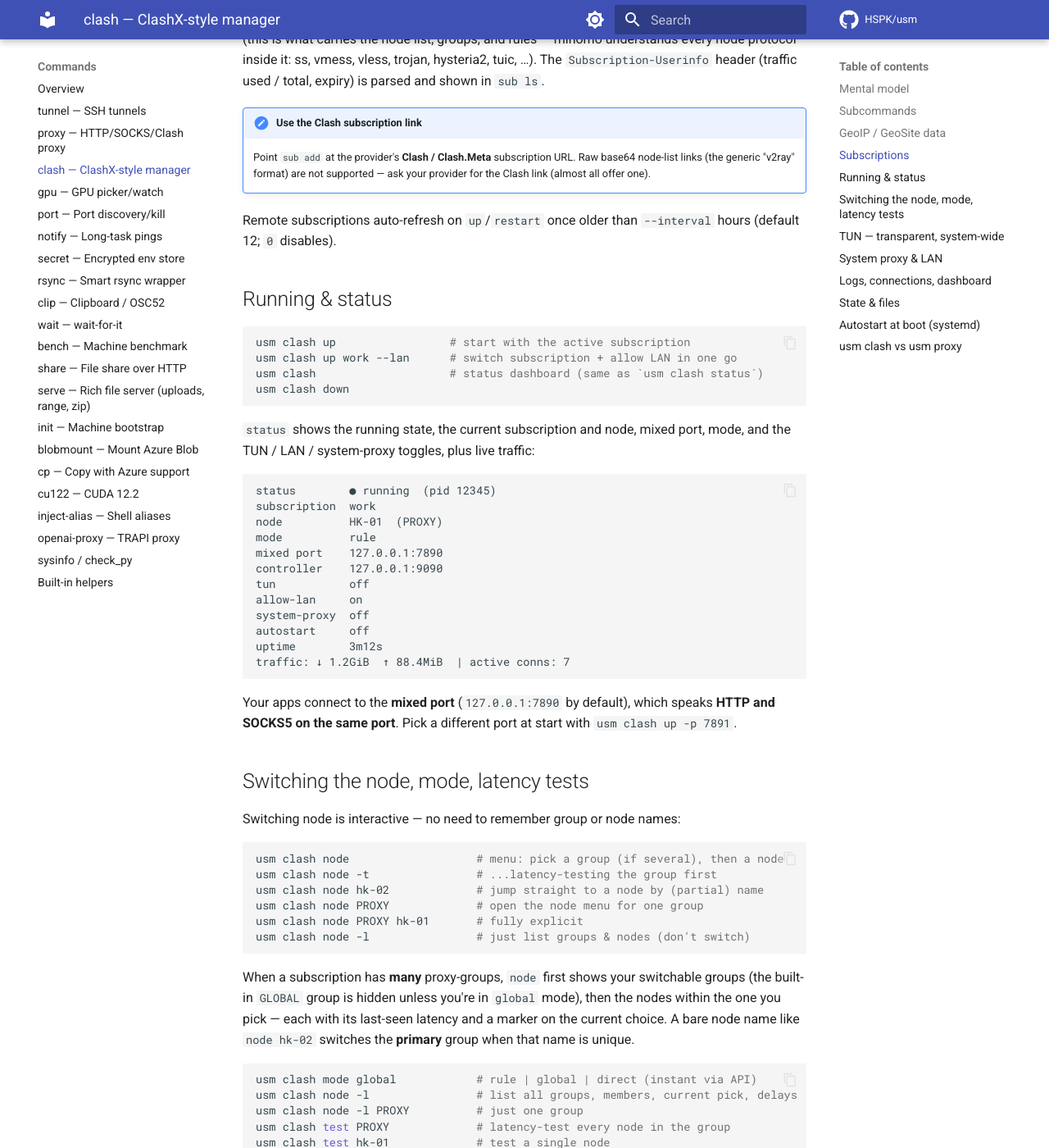
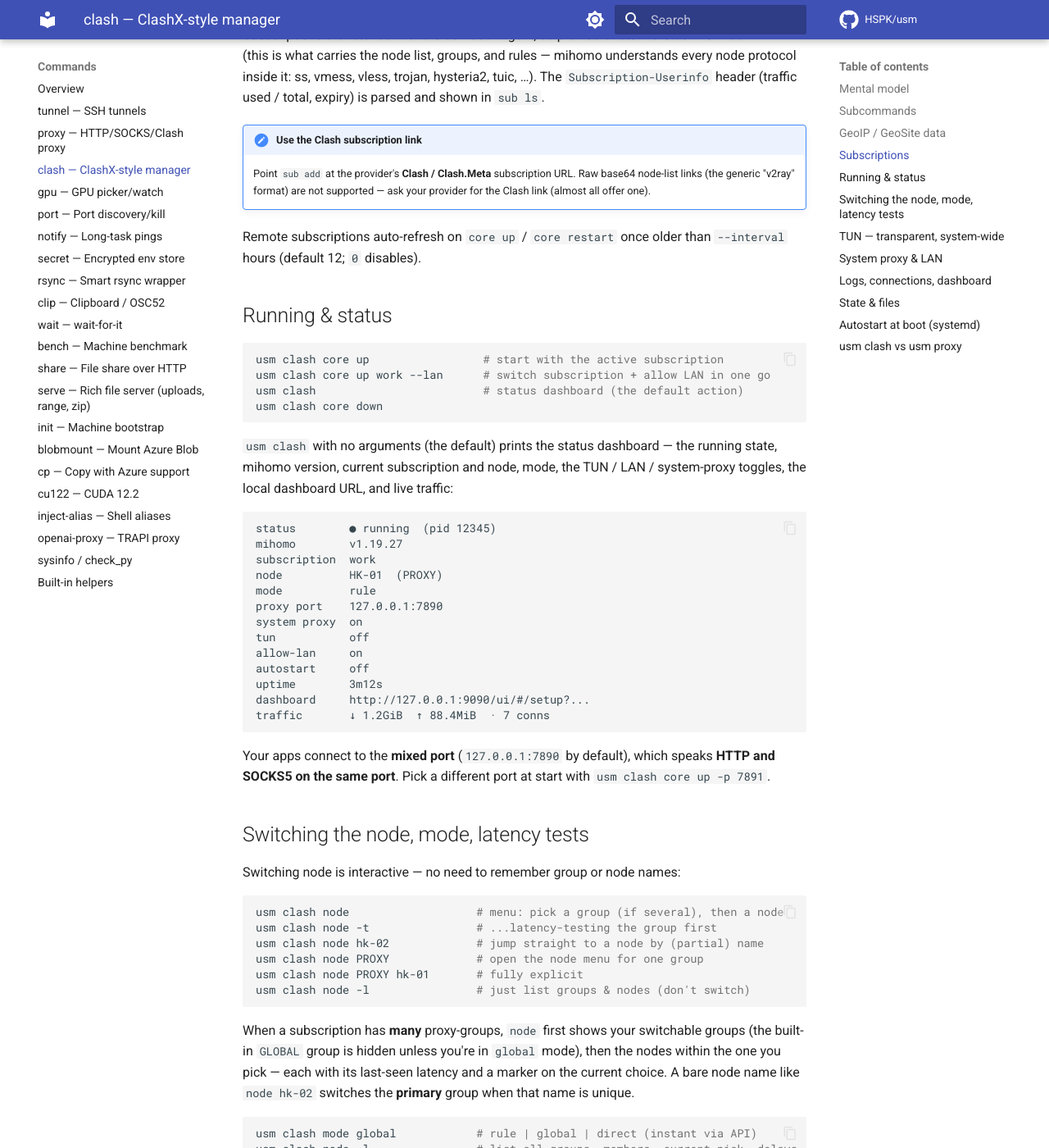
Before and after one commit to HSPK/usm, an MkDocs documentation site: the page built from docs/commands/clash.md, in a window 1280 px wide and 1400 px high, scrolled down 3233 px. Shown: the whole window at 82% size. Built offline with MkDocs 1.6.1 and Material for MkDocs 9.7.7, drawn with Linux system fonts in a browser that asks for light colours; comment, search, counter and statistics services are not loaded; some of the changed text lies outside the part shown.

Commit message:
feat(clash): group up/down/restart under `core`; status is the default
- move `up`/`down`/`restart` under a `core` subgroup (`usm clash core up` …)
- drop the `status` command — bare `usm clash` is the status dashboard
- status now also shows the mihomo version and the local dashboard URL
- ClashAPI.version() probe; pinned version shown when stopped

Co-authored-by: Copilot <223556219+Copilot@users.noreply.github.com>

````diff
--- a/docs/commands/clash.md
+++ b/docs/commands/clash.md
@@ -32,13 +32,13 @@ manager overrides (port/mode/tun)─┘        │
 
 | Command | What it does |
 | --- | --- |
+| *(no args)* / `status` | Status dashboard: state, mihomo version, subscription, node, mode, toggles, traffic, dashboard URL. |
 | `on` | Set this machine's system proxy to clash (auto-starts the core if needed). |
 | `off` | Clear the system proxy (the core keeps running). |
-| `up [NAME] [--tun] [--lan] [-p PORT]` | Start the core. If already running, hot-applies the given settings instead. |
-| `down` | Stop the core (and restore system proxy). |
-| `restart` | Restart the core. |
-| `status` | Running state, current subscription/node, ports, toggles, traffic. |
-| `use [NAME\|#]` | Switch the active subscription — **interactive menu** with no arg. |
+| `core up [NAME] [--tun] [--lan] [-p PORT]` | Start the core. If already running, hot-applies the given settings instead. |
+| `core down` | Stop the core (and restore system proxy). |
+| `core restart` | Restart the core. |
+| `sub use [NAME\|#]` | Switch the active subscription — **interactive menu** with no arg. |
 | `sub add\|ls\|update\|rm` | Add / list (numbered) / refresh / delete subscriptions. |
 | `node [GROUP] [NODE] [-l] [-t]` | Switch the active node (interactive with no arg); `-l` lists, `NAME` switches directly. |
 | `mode [rule\|global\|direct]` | Get or set the routing mode. |
@@ -125,39 +125,41 @@ expiry) is parsed and shown in `sub ls`.
     Raw base64 node-list links (the generic "v2ray" format) are not supported —
     ask your provider for the Clash link (almost all offer one).
 
-Remote subscriptions auto-refresh on `up`/`restart` once older than
+Remote subscriptions auto-refresh on `core up` / `core restart` once older than
 `--interval` hours (default 12; `0` disables).
 
 ## Running & status
 
 ```bash
-usm clash up                 # start with the active subscription
-usm clash up work --lan      # switch subscription + allow LAN in one go
-usm clash                    # status dashboard (same as `usm clash status`)
-usm clash down
+usm clash core up                 # start with the active subscription
+usm clash core up work --lan      # switch subscription + allow LAN in one go
+usm clash                         # status dashboard (the default action)
+usm clash core down
 ```
 
-`status` shows the running state, the current subscription and node, mixed
-port, mode, and the TUN / LAN / system-proxy toggles, plus live traffic:
+`usm clash` with no arguments (the default) prints the status dashboard — the
+running state, mihomo version, current subscription and node, mode, the
+TUN / LAN / system-proxy toggles, the local dashboard URL, and live traffic:
 
 ```
 status        ● running  (pid 12345)
+mihomo        v1.19.27
 subscription  work
 node          HK-01  (PROXY)
 mode          rule
-mixed port    127.0.0.1:7890
-controller    127.0.0.1:9090
+proxy port    127.0.0.1:7890
+system proxy  on
 tun           off
 allow-lan     on
-system-proxy  off
 autostart     off
 uptime        3m12s
-traffic: ↓ 1.2GiB  ↑ 88.4MiB  | active conns: 7
+dashboard     http://127.0.0.1:9090/ui/#/setup?...
+traffic       ↓ 1.2GiB  ↑ 88.4MiB  · 7 conns
 ```
 
 Your apps connect to the **mixed port** (`127.0.0.1:7890` by default), which
 speaks **HTTP and SOCKS5 on the same port**. Pick a different port at start
-with `usm clash up -p 7891`.
+with `usm clash core up -p 7891`.
 
 ## Switching the node, mode, latency tests
 
@@ -244,7 +246,7 @@ pre-filled) in your browser, or just prints it with `--no-open`.
     mihomo only mounts the `external-ui` server at startup, so if the core was
     already running before the dashboard was installed, `dash` restarts it once
     to start serving `/ui/`. After that the dashboard stays available (it's
-    served by the core itself), and `usm clash status` shows its URL.
+    served by the core itself), and `usm clash` (status) shows its URL.
 
 ## State & files
 
````
Also changed, not shown: 2 other files.
